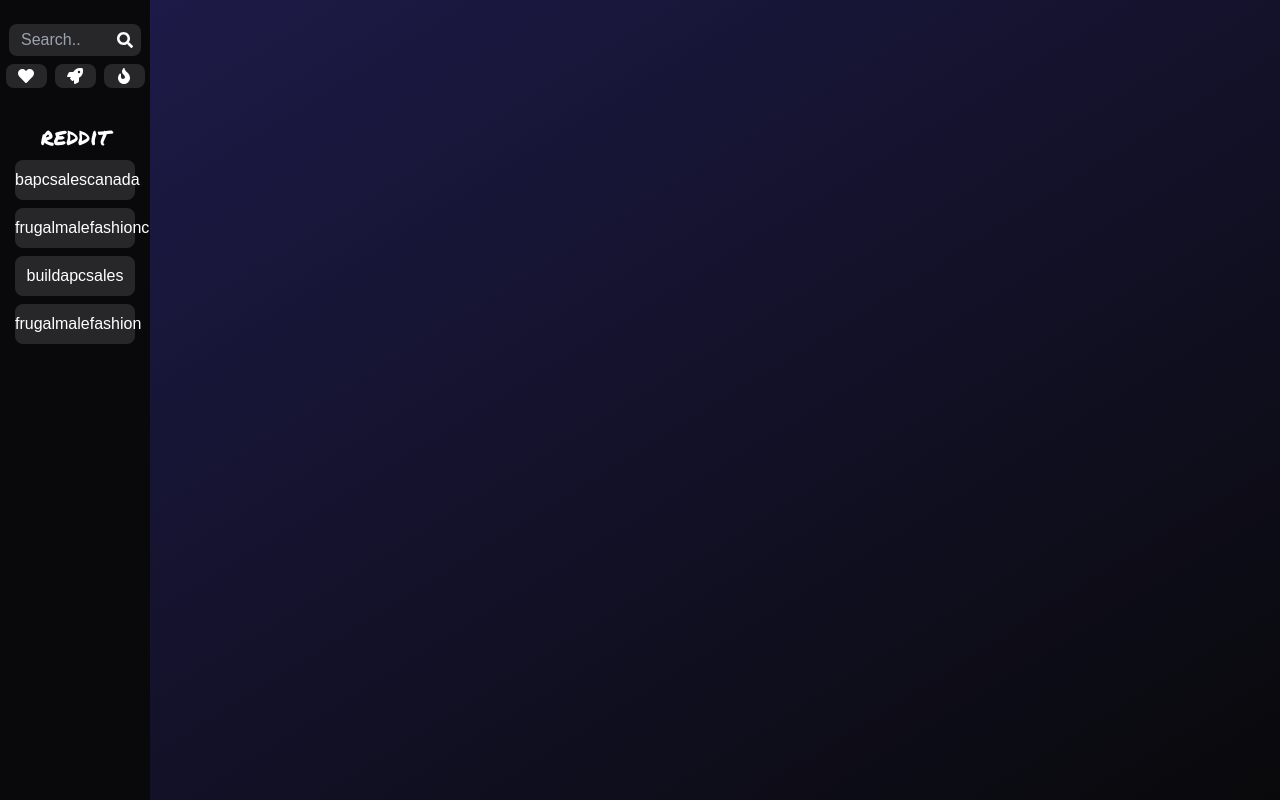
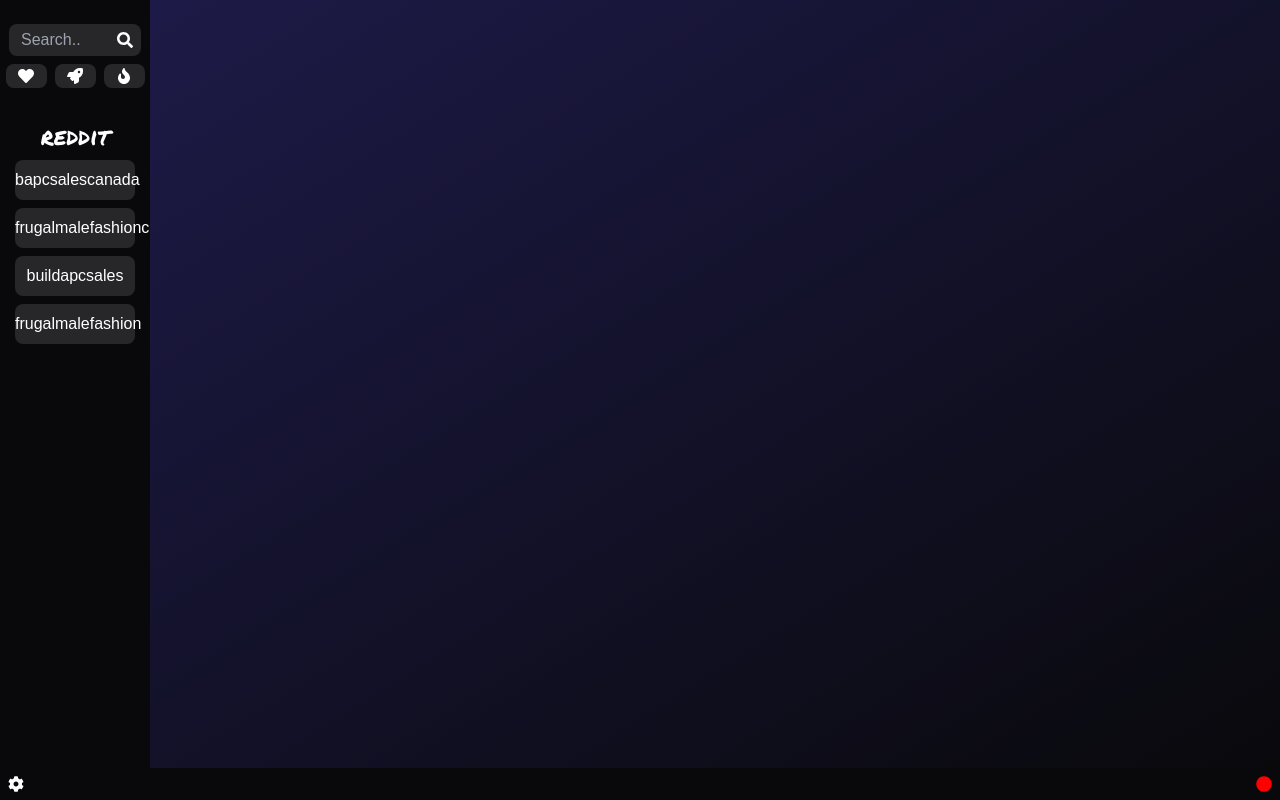
Before and after one commit to kajgm/websalestracker, a React (Vite) app in the folder client/: page / in a window 1280 px wide. Built offline with nearby package versions, Linux system fonts and the light colour scheme.

Commit message:
initial bottom bar layout

```diff
--- /dev/null
+++ b/client/src/components/BottomBar/BottomBar.tsx
@@ -0,0 +1,18 @@
+import React from "react";
+
+import Settings from "./Settings";
+import Status from "./Status";
+
+function BottomBar() {
+
+    return (
+        <>
+            <div className="flex flex-row p-2">
+                <Settings />
+                <Status />
+            </div>
+        </>
+    )
+}
+
+export default BottomBar;
--- /dev/null
+++ b/client/src/components/BottomBar/Settings.tsx
@@ -0,0 +1,16 @@
+import React from "react";
+
+import { FaCog } from "react-icons/fa";
+
+function Settings() {
+
+    return (
+        <>
+            <div>
+                <FaCog />
+            </div>
+        </>
+    )
+}
+
+export default Settings;
--- /dev/null
+++ b/client/src/components/BottomBar/Status.tsx
@@ -0,0 +1,25 @@
+import React from "react";
+import { FaCircle } from "react-icons/fa";
+import { IconContext } from "react-icons";
+
+import { selectUpdateStatus } from '../../slices/apiSlice';
+import { useAppSelector} from '../../hooks';
+
+function Status() {
+
+    const updated = useAppSelector(selectUpdateStatus);
+
+    return (
+        <>
+            <div className="flex flex-row ml-auto mr-0">
+                <IconContext.Provider value={{ color: updated ? "green" : "red", className: "global-class-name" }}>
+                    <div className="inline-flex items-baseline" >
+                        <FaCircle />
+                    </div>
+                </IconContext.Provider>
+            </div>
+        </>
+    )
+}
+
+export default Status;
--- a/client/src/layouts/Main.tsx
+++ b/client/src/layouts/Main.tsx
@@ -2,13 +2,19 @@ import React from 'react';
 
 import SideBar from '../components/SideBar/SideBar';
 import SiteContent from '../components/Site/SiteContent';
+import BottomBar from '../components/BottomBar/BottomBar';
 
 function Main(props: {topPad: string}) {
   return (
-    <div className={"w-full max-w-screen h-full grid grid-cols-[min-content_auto] pt-" + props.topPad}>
-      <SideBar />
-      <SiteContent />
-    </div>
+    <>
+      <div className={"w-full max-w-screen h-full grid grid-cols-[min-content_auto] pt-" + props.topPad}>
+        <SideBar />
+        <SiteContent />
+      </div>
+      <div className="z-50 w-screen bg-gray-dark bottom-0 fixed">
+        <BottomBar />
+      </div>
+    </>
   );
 }
 
```
